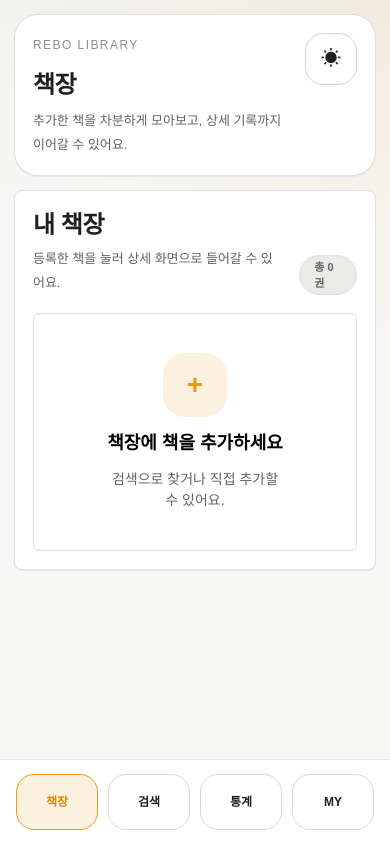
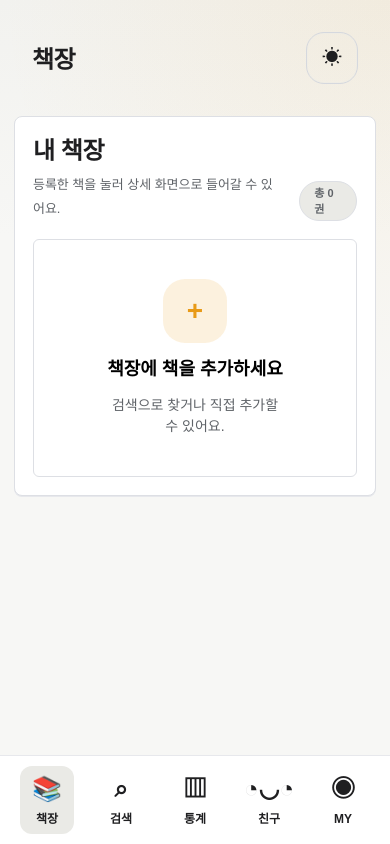
Before and after one commit to kzkzkzk224/rebo, a website: page public/index.html in a window 390 px wide. Drawn offline with Linux system fonts and the light colour scheme; a web font is replaced by a local one.

Commit message:
Update tab navigation UI and header layout

```diff
--- a/public/app.js
+++ b/public/app.js
@@ -13,6 +13,7 @@ const VIEW_META = {
   shelf: { title: "책장", subtitle: "추가한 책을 차분하게 모아보고, 상세 기록까지 이어갈 수 있어요." },
   search: { title: "검색", subtitle: "책 제목이나 저자명으로 책을 찾아 바로 책장에 담아보세요." },
   stats: { title: "통계", subtitle: "읽기 상태와 완독 흐름을 가볍게 확인할 수 있어요." },
+  friends: { title: "친구", subtitle: "" },
   my: { title: "MY", subtitle: "테마와 저장 방식을 확인하고 설정할 수 있어요." },
   detail: { title: "책 상세", subtitle: "읽기 상태, 날짜, 독후감을 한곳에서 관리해보세요." },
   manual: { title: "책장 > 직접 추가", subtitle: "책 표지와 기본 정보를 입력해 직접 추가할 수 있어요." },
@@ -160,6 +161,11 @@ async function setView(view) {
     resetDetailState();
     await loadShelf();
     renderStats();
+    return;
+  }
+  if (view === "friends") {
+    resetDetailState();
+    renderFriends();
     return;
   }
   if (view === "my") {
@@ -1341,6 +1347,19 @@ function renderMy() {
   });
 }
 
+function renderFriends() {
+  $view.innerHTML = `
+    <section class="panel my-panel">
+      <div class="my-grid single">
+        <article class="my-card">
+          <h3>친구 기능 준비 중</h3>
+          <p class="my-copy">친구와 독서 기록을 나누는 화면은 다음 단계에서 이어서 구현할게요.</p>
+        </article>
+      </div>
+    </section>
+  `;
+}
+
 async function loadShelf() {
   state.shelf.loading = true;
   try {
--- a/public/index.html
+++ b/public/index.html
@@ -20,8 +20,8 @@
       rel="stylesheet"
       href="https://cdn.jsdelivr.net/gh/orioncactus/pretendard/dist/web/static/pretendard.css"
     />
-    <link rel="stylesheet" href="/theme.css?v=20260324-2" />
-    <link rel="stylesheet" href="/style.css?v=20260324-2" />
+    <link rel="stylesheet" href="/theme.css?v=20260324-3" />
+    <link rel="stylesheet" href="/style.css?v=20260324-3" />
   </head>
   <body>
     <div class="layout-shell">
@@ -33,19 +33,19 @@
         </div>
 
         <nav class="side-nav">
-          <button class="nav-item active" data-view="shelf">책장</button>
-          <button class="nav-item" data-view="search">검색</button>
-          <button class="nav-item" data-view="stats">통계</button>
-          <button class="nav-item" data-view="my">MY</button>
+          <button class="nav-item active" data-view="shelf" type="button"><span class="nav-icon" aria-hidden="true">📚</span><span class="nav-label">책장</span></button>
+          <button class="nav-item" data-view="search" type="button"><span class="nav-icon" aria-hidden="true">⌕</span><span class="nav-label">검색</span></button>
+          <button class="nav-item" data-view="stats" type="button"><span class="nav-icon" aria-hidden="true">▥</span><span class="nav-label">통계</span></button>
+          <button class="nav-item" data-view="friends" type="button"><span class="nav-icon" aria-hidden="true">◔◡◔</span><span class="nav-label">친구</span></button>
+          <button class="nav-item" data-view="my" type="button"><span class="nav-icon" aria-hidden="true">◉</span><span class="nav-label">MY</span></button>
         </nav>
       </aside>
 
       <div class="main-shell">
         <header class="topbar">
           <div>
-            <p class="topbar-kicker">Rebo Library</p>
             <h1 id="view-title" class="view-title">책장</h1>
-            <p id="view-subtitle" class="view-subtitle">책을 정리하고 독서 흐름을 쌓아보세요.</p>
+            <p id="view-subtitle" class="view-subtitle"></p>
           </div>
           <button id="theme-toggle" class="theme-toggle" type="button" aria-label="테마 전환"></button>
         </header>
@@ -55,10 +55,11 @@
     </div>
 
     <nav class="mobile-nav">
-      <button class="nav-item active" data-view="shelf">책장</button>
-      <button class="nav-item" data-view="search">검색</button>
-      <button class="nav-item" data-view="stats">통계</button>
-      <button class="nav-item" data-view="my">MY</button>
+      <button class="nav-item active" data-view="shelf" type="button"><span class="nav-icon" aria-hidden="true">📚</span><span class="nav-label">책장</span></button>
+      <button class="nav-item" data-view="search" type="button"><span class="nav-icon" aria-hidden="true">⌕</span><span class="nav-label">검색</span></button>
+      <button class="nav-item" data-view="stats" type="button"><span class="nav-icon" aria-hidden="true">▥</span><span class="nav-label">통계</span></button>
+      <button class="nav-item" data-view="friends" type="button"><span class="nav-icon" aria-hidden="true">◔◡◔</span><span class="nav-label">친구</span></button>
+      <button class="nav-item" data-view="my" type="button"><span class="nav-icon" aria-hidden="true">◉</span><span class="nav-label">MY</span></button>
     </nav>
 
     <input id="cover-file-input" type="file" accept="image/*" capture="environment" hidden />
@@ -67,6 +68,6 @@
     <div id="modal-root"></div>
     <div id="toast-root"></div>
 
-    <script src="/app.js?v=20260324-2"></script>
+    <script src="/app.js?v=20260324-3"></script>
   </body>
 </html>
--- a/public/style.css
+++ b/public/style.css
@@ -109,14 +109,14 @@ img {
 
 .topbar {
   display: flex;
-  align-items: flex-start;
+  align-items: center;
   justify-content: space-between;
   gap: 16px;
-  padding: 18px 20px;
+  padding: 10px 0 14px;
   border-radius: 12px;
-  border: 1px solid var(--color-border);
-  background: var(--color-surface);
-  box-shadow: 0 1px 0 0 var(--color-divider);
+  border: 0;
+  background: transparent;
+  box-shadow: none;
 }
 
 .topbar-kicker {
@@ -133,9 +133,10 @@ img {
 
 .view-subtitle {
   margin: 0;
-  font-size: 13px;
-  line-height: 24px;
-  letter-spacing: -0.0025em;
+  min-height: 0;
+  font-size: 0;
+  line-height: 0;
+  letter-spacing: 0;
 }
 
 .theme-toggle {
@@ -428,6 +429,7 @@ textarea::placeholder {
   min-height: 30px;
   padding: 7px 12px;
   border-radius: 6px;
+  display: inline-flex;
   align-items: center;
   justify-content: center;
   gap: 8px;
@@ -490,8 +492,11 @@ textarea::placeholder {
 }
 
 .nav-item {
-  text-align: left;
+  flex-direction: column;
+  text-align: center;
   font-weight: 600;
+  gap: 6px;
+  border-color: transparent;
 }
 
 .nav-item.active,
@@ -502,6 +507,22 @@ textarea::placeholder {
   background: var(--color-accent-soft);
   color: var(--color-accent-strong);
   border-color: var(--color-accent);
+}
+
+.nav-icon {
+  display: inline-flex;
+  align-items: center;
+  justify-content: center;
+  width: 32px;
+  height: 32px;
+  font-size: 24px;
+  line-height: 1;
+}
+
+.nav-label {
+  font-size: 12px;
+  line-height: 16px;
+  letter-spacing: 0;
 }
 
 .state {
@@ -1136,6 +1157,10 @@ textarea::placeholder {
   gap: 16px;
 }
 
+.my-grid.single {
+  grid-template-columns: 1fr;
+}
+
 .my-card {
   padding: 18px;
 }
@@ -1172,19 +1197,42 @@ textarea::placeholder {
   bottom: 0;
   z-index: 70;
   display: none;
-  grid-template-columns: repeat(4, minmax(0, 1fr));
-  gap: 10px;
-  padding: 14px 16px calc(14px + env(safe-area-inset-bottom));
+  grid-template-columns: repeat(5, minmax(0, 1fr));
+  align-items: center;
+  padding: 10px 20px calc(10px + env(safe-area-inset-bottom));
+  gap: 20px;
   border-top: 1px solid var(--color-divider);
-  background: color-mix(in srgb, var(--color-surface) 92%, transparent);
+  background: var(--color-surface);
   backdrop-filter: blur(18px);
 }
 
 .mobile-nav .nav-item {
-  min-height: 56px;
-  padding: 10px 8px;
-  border-radius: 18px;
+  min-height: 60px;
+  padding: 6px 4px;
+  border-radius: 12px;
   text-align: center;
+}
+
+.mobile-nav .nav-item.active {
+  background: var(--color-surface-3);
+  color: var(--color-text-primary);
+  border-color: transparent;
+}
+
+.side-nav .nav-item {
+  flex-direction: row;
+  justify-content: flex-start;
+  min-height: 48px;
+  padding: 10px 12px;
+  border-radius: 12px;
+  gap: 10px;
+  text-align: left;
+}
+
+.side-nav .nav-item .nav-label {
+  font-size: 14px;
+  line-height: 24px;
+  letter-spacing: -0.006em;
 }
 
 .sr-only {
```
